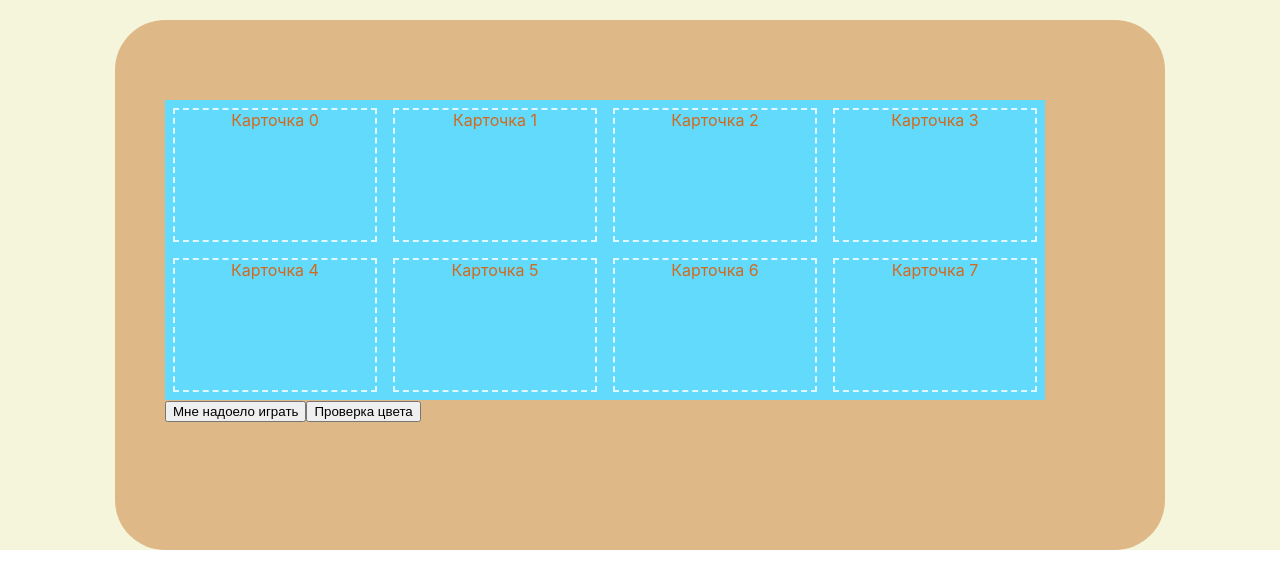
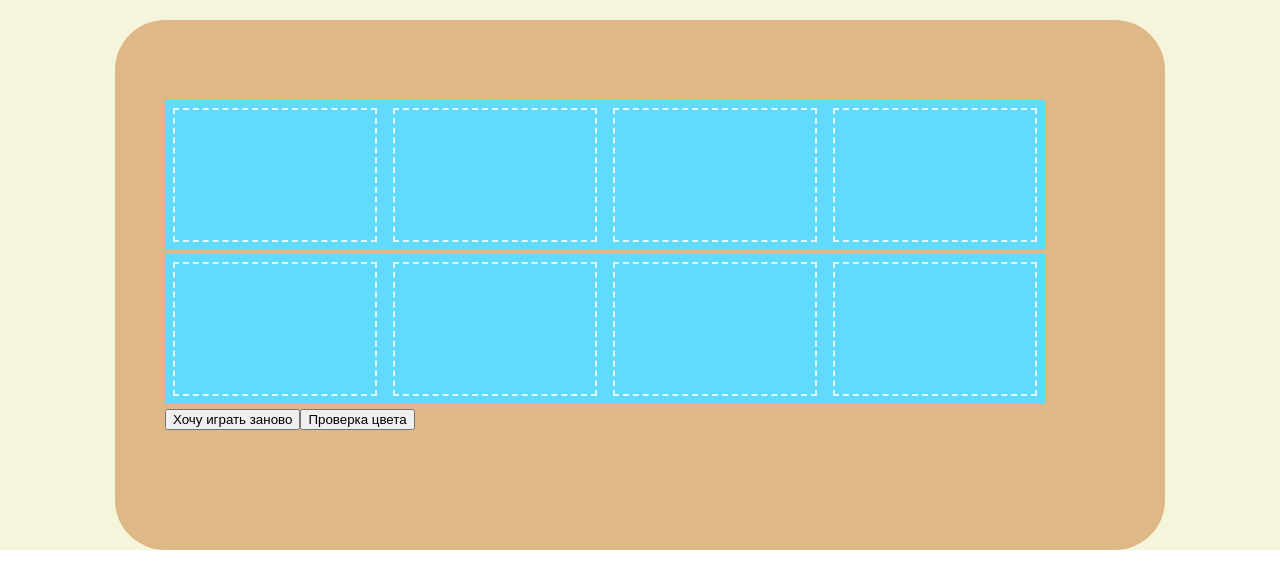
Before and after one commit to sova-nn/ex3, a React (Create React App) app: page / in a window 1280 px wide. Shown: the top 588 px of the page. Built offline with nearby package versions, Linux system fonts and the light colour scheme.

Commit message:
Try to code better

```diff
--- a/src/components/Card.jsx
+++ b/src/components/Card.jsx
@@ -1,5 +1,7 @@
 import React from 'react';
 import { Col } from 'react-bootstrap';
+
+const CARD_BLUE = '#61dafb';
 
 export default class Card extends React.Component{
 //    style={{background: this.props.styleColoured}}
@@ -8,9 +10,12 @@ export default class Card extends React.Component{
 
     render() {
         const cardStyle = this.props.cardStyle;
+
         return(
-            !this.props.isClicked &&
-            <Col className='card'  style={{background: cardStyle}} onClick={(e) => this.props.onPress(this.props.cardId)} >Карточка {this.props.cardId}</Col>
+            <Col className='card'
+                 style={{background: cardStyle}}
+                 onClick={((this.props.cardStyle === CARD_BLUE) && (!this.props.isPare)) ? ((e) => this.props.onPress(this.props.cardId)) : undefined}
+            />
         );
     }
 }
--- a/src/components/CardSet.jsx
+++ b/src/components/CardSet.jsx
@@ -22,8 +22,8 @@ export default class CardSet extends React.Component{
             ],
 
             ex: [
-                { cardId: 5, cardStyle: '#61dafb', cardStyleColoured: 'darkseagreen'},
-                { cardId: 6, cardStyle: '#61dafb', cardStyleColoured: 'darkseagreen'}
+                { cardId: 5, cardStyle: 'CARD_BLUE', cardStyleColoured: 'darkseagreen'},
+                { cardId: 6, cardStyle: 'CARD_BLUE', cardStyleColoured: 'darkseagreen'}
             ]
         };
 
@@ -32,6 +32,7 @@ export default class CardSet extends React.Component{
         this.matchCardsColors = this.matchCardsColors.bind(this);
         this.isTwo = this.isTwo.bind(this);
         this.setColor = this.setColor.bind(this);
+
     }
 
 
@@ -41,10 +42,9 @@ export default class CardSet extends React.Component{
         this.setState((state) => {
             state.cards.map((el) => {
                 el.cardStyle = CARD_BLUE;
-            })
+            });
             return state;
         });
-        console.log(this.state);
     }
 
     // смена цвета при открытии карты + установка маркера
@@ -52,16 +52,21 @@ export default class CardSet extends React.Component{
         const newCards = this.state.cards;
         newCards[cardId].cardStyle = newCards[cardId].cardStyleColoured;
         (this.state.isClicked) ?
-            this.setState({
-                cards: newCards,
-                isClicked: true
-            })
+            (this.setState(state => {
+                state.cards = newCards;
+                state.isPare = true;
+                console.log('color changed', this.state);
+                return state;
+            }))
             :
-            this.setState({
-                cards: newCards,
-                isPare: true
-            });
-        console.log(this.state);
+            (this.setState(state => {
+                state.cards = newCards;
+                state.isClicked = true;
+
+                console.log('color changed', this.state);
+                return state;
+            }));
+
     }
 
 
@@ -81,16 +86,16 @@ export default class CardSet extends React.Component{
                  });
         });
 
-
         this.setState((state) => {
             state.cards = newCards;
             state.isPare = false;
+            state.isClicked = false;
             return state;
         });
     }
 
     //если цвет карт совпадает, карты будут прозрачными, если нет, то исходного цвета
-    // если нажато 3 или 1 карта, но карты становятся исходного цвета
+    // если нажато 3 или 1 карта, то карты становятся исходного цвета
     matchCardsColors =() => {
         // массив возвращает объект, содержащий 2 открытые карты
         const openedCards = (this.state.cards.filter((card) => {return ((card.cardStyle !== CARD_BLUE) & (card.cardStyle !== 'transparent'));}));
@@ -112,12 +117,13 @@ export default class CardSet extends React.Component{
                                     {... el}
                                     onPress={this.changeColor}
                                     isClicked={this.state.isClicked}
+                                    isPare={this.state.isPare}
+                                    //matchCards={setTimeout((this.matchCardsColors), 500)}
                                 />
                             )}
 
-                            <button onClick={this.empty}>Мне надоело играть</button>
-
-                            <button onClick={this.matchCardsColors}>Проверка цвета</button>
+                            <button onClick={this.empty}>Хочу играть заново</button>
+                            <button onClick={() => setTimeout((this.matchCardsColors), 500)}>Проверка цвета</button>
                         </Row>
                     </Container>
                 </div>
```
